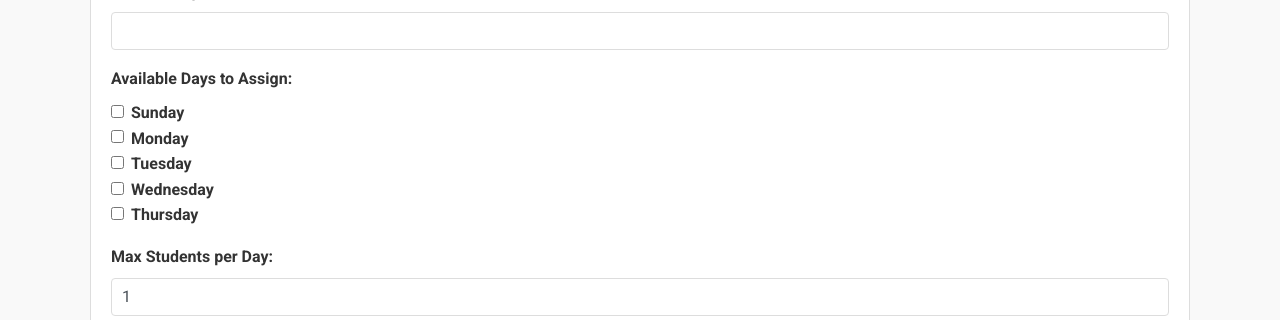
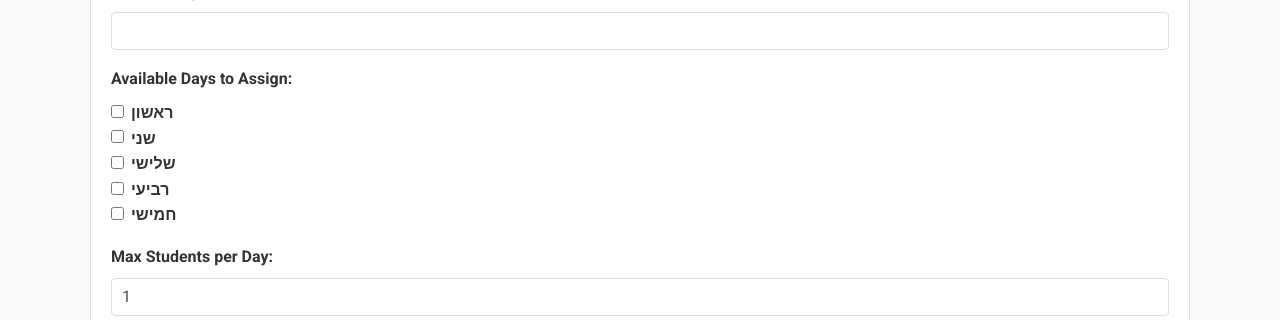
Before and after one commit to yuvsp/clinical_assignment_system, a Flask app: page /add_instructor in a window 1280 px wide. Shown: the part 917-1237 px from the top of the page. Run offline with Flask 3, Linux system fonts and the light colour scheme; some libraries are stand-ins or nearby versions.

Commit message:
days in hebrew

```diff
--- a/app/templates/add_instructor.html
+++ b/app/templates/add_instructor.html
@@ -42,24 +42,24 @@
     <div class="form-group">
         <label>Available Days to Assign:</label>
         <div class="form-check">
-            <input type="checkbox" id="sunday" name="available_days_to_assign" value="Sunday" class="form-check-input">
-            <label for="sunday" class="form-check-label">Sunday</label>
+            <input type="checkbox" id="sunday" name="available_days_to_assign" value="ראשון" class="form-check-input">
+            <label for="sunday" class="form-check-label">ראשון</label>
         </div>
         <div class="form-check">
-            <input type="checkbox" id="monday" name="available_days_to_assign" value="Monday" class="form-check-input">
-            <label for="monday" class="form-check-label">Monday</label>
+            <input type="checkbox" id="monday" name="available_days_to_assign" value="שני" class="form-check-input">
+            <label for="monday" class="form-check-label">שני</label>
         </div>
         <div class="form-check">
-            <input type="checkbox" id="tuesday" name="available_days_to_assign" value="Tuesday" class="form-check-input">
-            <label for="tuesday" class="form-check-label">Tuesday</label>
+            <input type="checkbox" id="tuesday" name="available_days_to_assign" value="שלישי" class="form-check-input">
+            <label for="tuesday" class="form-check-label">שלישי</label>
         </div>
         <div class="form-check">
-            <input type="checkbox" id="wednesday" name="available_days_to_assign" value="Wednesday" class="form-check-input">
-            <label for="wednesday" class="form-check-label">Wednesday</label>
+            <input type="checkbox" id="wednesday" name="available_days_to_assign" value="רביעי" class="form-check-input">
+            <label for="wednesday" class="form-check-label">רביעי</label>
         </div>
         <div class="form-check">
-            <input type="checkbox" id="thursday" name="available_days_to_assign" value="Thursday" class="form-check-input">
-            <label for="thursday" class="form-check-label">Thursday</label>
+            <input type="checkbox" id="thursday" name="available_days_to_assign" value="חמישי" class="form-check-input">
+            <label for="thursday" class="form-check-label">חמישי</label>
         </div>
     </div>
     <div class="form-group">
```
Also changed, not shown: instance/clinical_assignments.db (added), instance/your_database.db, 1 other file.
